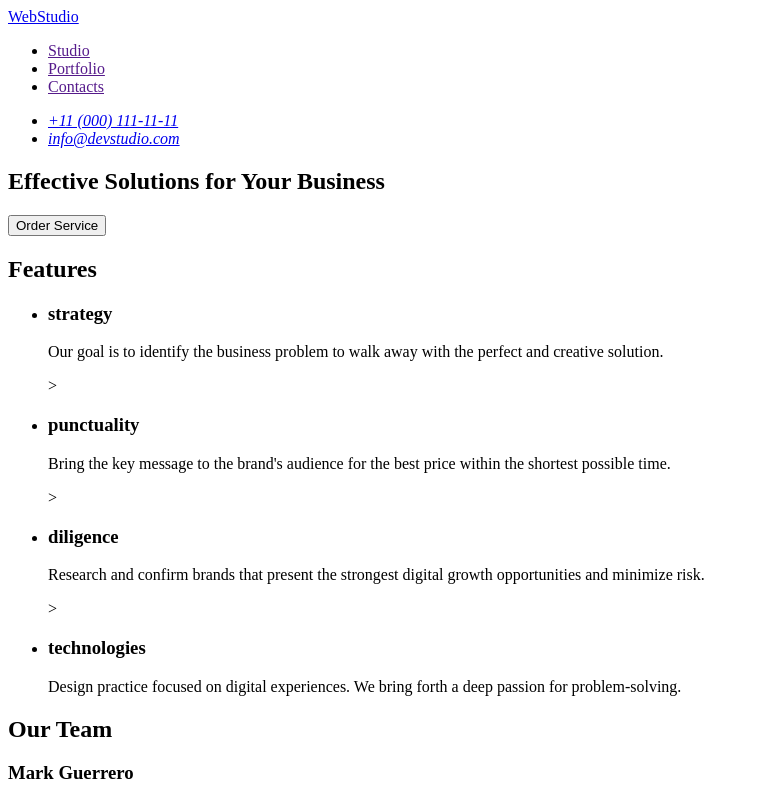
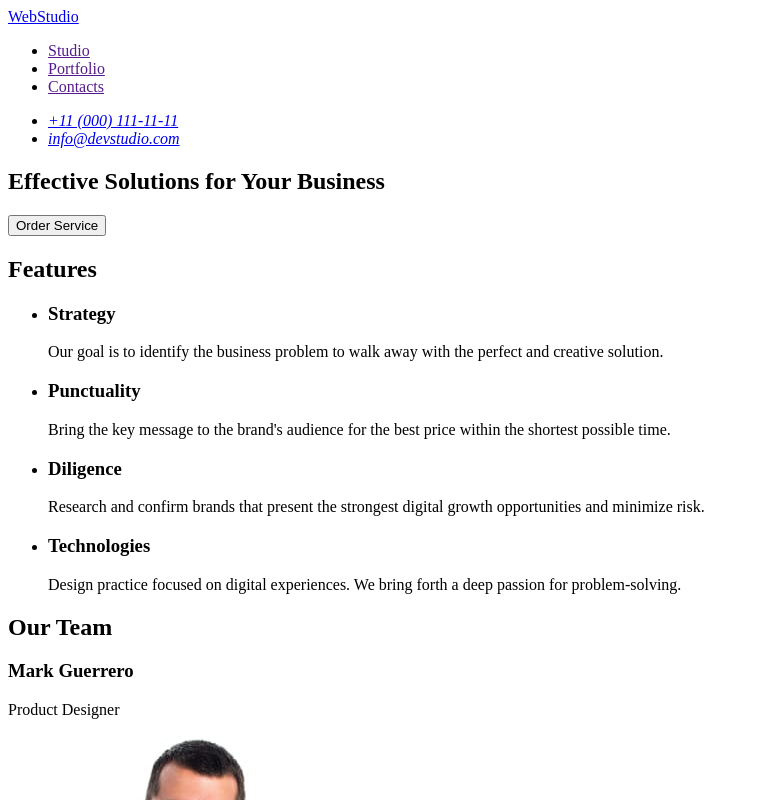
Before and after one commit to AnnaKupriienko/goit-markup-hw-01, a plain HTML site: page index.html in a window 1280 px wide. Shown: the top 800 px of the page, without its empty margins (0-759 px from the left). Drawn offline with Linux system fonts and the light colour scheme.

Commit message:
homework

```diff
--- a/index.html
+++ b/index.html
@@ -44,30 +44,30 @@
             <h2>Features</h2>
             <ul>
                 <li>
-                <h3>strategy</h3>
+                <h3>Strategy</h3>
                 <p>
                     Our goal is to identify the business
                     problem to walk away with the perfect and creative solution.
                 </p>
-                </li>>
+                </li>
                 <li>
-                    <h3> punctuality</h3>
+                    <h3>Punctuality</h3>
                     <p>
                         Bring the key message to the brand's audience for the best price within the shortest possible time.
                     </p>
-                </li>>
+                </li>
                 <li>
-                    <h3> diligence</h3>
+                    <h3>Diligence</h3>
                     <p>
                         Research and confirm brands that present the strongest digital growth opportunities and minimize risk.
                     </p>
-                </li>>
+                </li>
                 <li>
-                    <h3> technologies</h3>
+                    <h3>Technologies</h3>
                     <p>
                         Design practice focused on digital experiences. We bring forth a deep passion for problem-solving.
                     </p>
-                </li
+                </li>
             </ul>
         </section>
         <section>
@@ -100,9 +100,7 @@
         </section>
     </main>
     <footer>
-        <h3>
             <a href="./index.html">WebStudio</a>
-        </h3>
         <p>
             Increase the flow of customers and sales for your business with digital marketing & growth solutions.
         </p>
```
